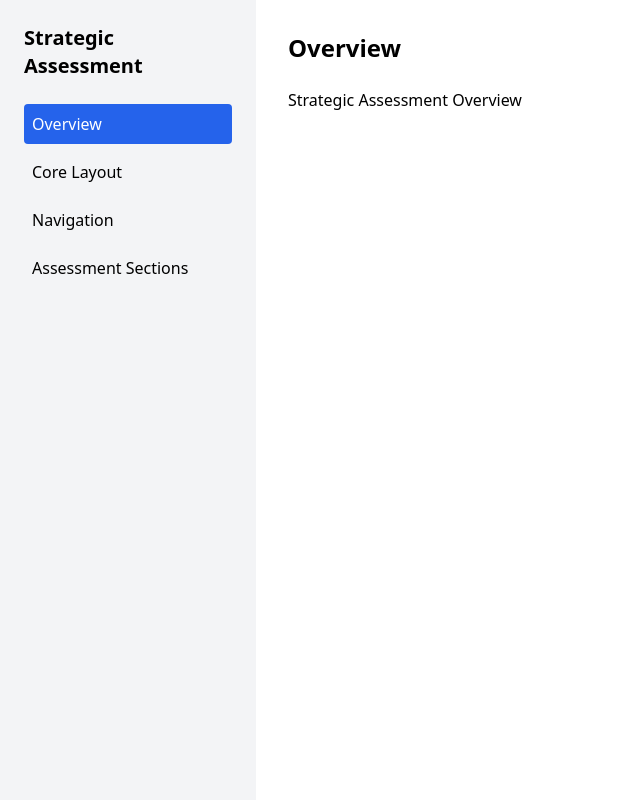
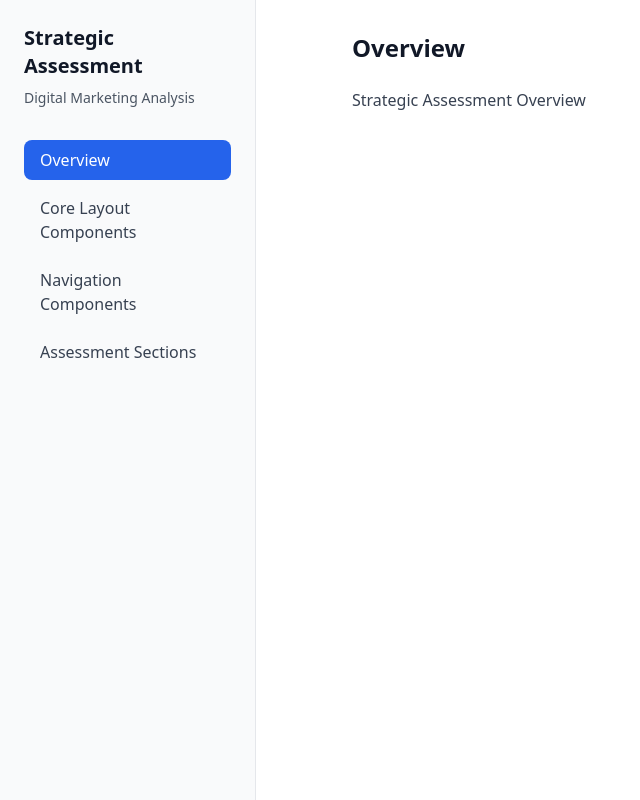
Before and after one commit to aisandler/client-assessment-report, a Next.js app: page / in a window 1280 px wide. Shown: the whole page, without its empty margins (0-640 px from the left). Built offline with nearby package versions, Linux system fonts and the light colour scheme.

Commit message:
Update index.js

```diff
--- a/pages/index.js
+++ b/pages/index.js
@@ -9,11 +9,11 @@ export default function AssessmentViewer() {
       content: 'Strategic Assessment Overview'
     },
     coreLayout: {
-      title: 'Core Layout',
+      title: 'Core Layout Components',
       content: 'Core layout components including PageLayout and navigation structures'
     },
     navigation: {
-      title: 'Navigation',
+      title: 'Navigation Components',
       content: 'Navigation system components and implementation'
     },
     assessment: {
@@ -23,34 +23,40 @@ export default function AssessmentViewer() {
   };
 
   return (
-    <div className="min-h-screen flex">
-      <div className="w-64 bg-gray-100 p-6">
-        <h1 className="text-xl font-bold mb-6">Strategic Assessment</h1>
-        <nav>
+    <div className="min-h-screen bg-white flex">
+      <aside className="fixed w-64 h-full bg-gray-50 border-r border-gray-200 p-6">
+        <div className="mb-8">
+          <h1 className="text-xl font-semibold text-gray-900">Strategic Assessment</h1>
+          <p className="mt-2 text-sm text-gray-600">Digital Marketing Analysis</p>
+        </div>
+        <nav className="space-y-2">
           {Object.entries(sections).map(([key, section]) => (
             <button
               key={key}
               onClick={() => setSelectedSection(key)}
-              className={`w-full text-left p-2 mb-2 rounded ${
+              className={`w-full px-4 py-2 text-left rounded-lg transition-colors ${
                 selectedSection === key
                   ? 'bg-blue-600 text-white'
-                  : 'hover:bg-gray-200'
+                  : 'text-gray-700 hover:bg-gray-100'
               }`}
             >
               {section.title}
             </button>
           ))}
         </nav>
-      </div>
-
-      <div className="flex-1 p-8">
-        <h2 className="text-2xl font-bold mb-6">
-          {sections[selectedSection].title}
-        </h2>
-        <div className="prose max-w-none">
-          {sections[selectedSection].content}
+      </aside>
+      <main className="ml-64 flex-1 min-h-screen">
+        <div className="max-w-4xl mx-auto p-8">
+          <h2 className="text-2xl font-bold text-gray-900 mb-6">
+            {sections[selectedSection].title}
+          </h2>
+          <div className="prose max-w-none">
+            <p className="text-gray-700">
+              {sections[selectedSection].content}
+            </p>
+          </div>
         </div>
-      </div>
+      </main>
     </div>
   );
 }
```
